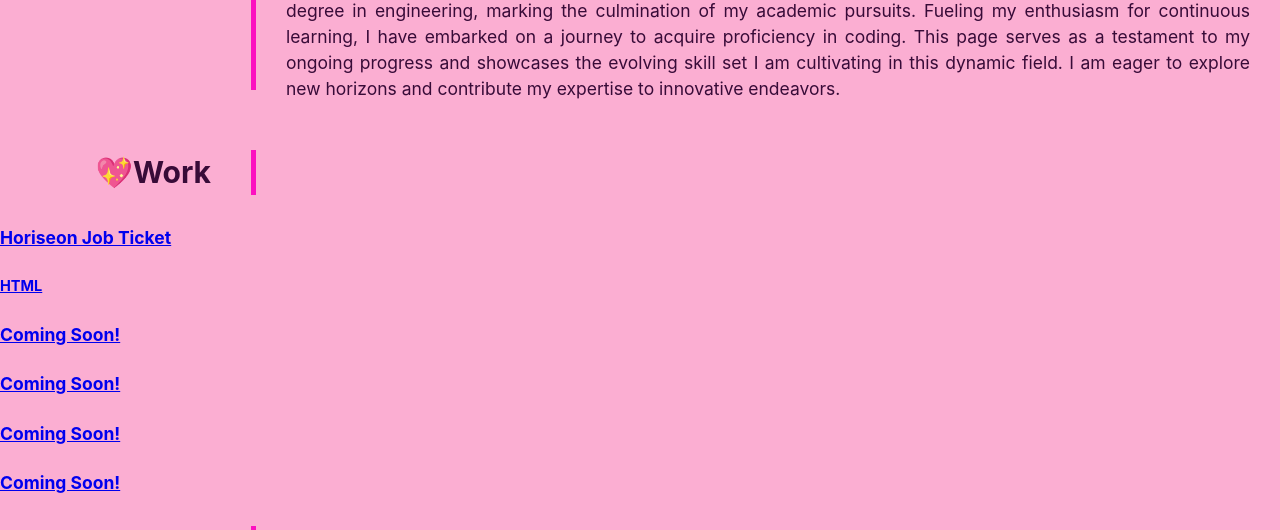
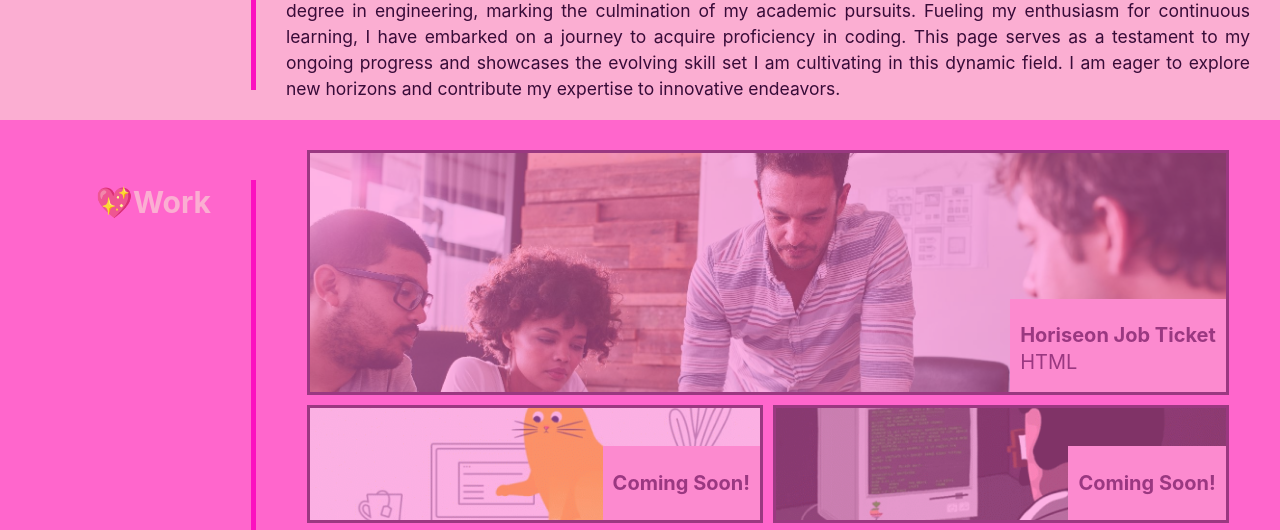
Before and after one commit to a-nord/AshleyNord-Portfolio, a plain HTML site: page index.html in a window 1280 px wide. Shown: the part 790-1320 px from the top of the page. Drawn offline with Linux system fonts and the light colour scheme.

Commit message:
work section has been formatted

```diff
--- a/assets/css/style.css
+++ b/assets/css/style.css
@@ -129,7 +129,7 @@ main{
     font-size: 30px;
 }
 
-/* about me section styling start */
+/*styling about me section*/
 .about-me {
     display: flex;
     justify-content: space-between;
@@ -142,4 +142,82 @@ main{
     width: 100%;
     text-align: justify;
 }
-/* about me section styling end */
+
+/* work section styling */
+.work {
+    padding: 30px 0;
+    display: flex;
+    justify-content: space-between;
+    background-color: var(--rosepink);
+}
+
+.work h3 {
+    color: var(--lavender);
+}
+
+.container-work {
+    width: 100%;
+    height: 500px;
+    display: flex;
+    justify-content: center;
+}
+
+.grid-work {
+    width: 90%;
+    display: grid;
+    grid-template-columns: repeat(2, 1fr);
+    grid-template-rows: repeat(4, 1fr);
+    gap: 10px;
+}
+
+.card {
+    border: solid;
+    color: var(--text);
+    display: flex;
+    justify-content: flex-end;
+    align-items: flex-end;
+    text-decoration: none;
+    background-size: cover;
+    background-position: center;
+    opacity: 0.5;
+}
+
+.large-card{
+    grid-column: 1/3;
+    grid-row: span 2;
+    background-image: url("../images/horiseon.JPG");
+}
+
+.small-card1{
+    background-image: url("../images/cat-coding.gif");
+    background-position: 50% 60%;
+}
+
+.small-card2{
+    background-image: url("../images/coding.gif");
+    background-position: 50% 60%;
+}
+
+.small-card3 {
+    background-image: url("../images/javacript.gif");
+}
+
+.small-card4 {
+    background-image: url("../images/relaxing.gif");
+    background-position: 60% 40%;
+}
+
+.card-tab {
+    background-color: var(--lavender);;
+    color: var(--text);
+    padding: 10px;
+    font-size: 20px;
+    line-height: 0;
+}
+
+.card:hover {
+    opacity: 1.0;
+    background-color: var(--text);
+    box-shadow: 5px 5px 5px var(--text);
+
+}
--- a/index.html
+++ b/index.html
@@ -48,50 +48,53 @@
         <!-- *Note to self: make sure to update every week* -->
         <section class="work" id="work">
             <h3 class="header3">💖Work</h3>
-            <div class="container work">
-            <div class="card large-card">
-                <a href="https://a-nord.github.io/HoriseonJobTicket-CodeRefactorChallenge/">
+            <div class="container-work">
+                <div class="grid-work">
+
+                    <a href="https://a-nord.github.io/HoriseonJobTicket-CodeRefactorChallenge/" class="card large-card" target="_blank">
                         <div class="card-tab">
                              <h4>Horiseon Job Ticket</h4>
-                        <h5>HTML</h5>
+                             <p>HTML</p>
                         </div>
                     </a>
-            </div>
 
-            <div class="card small-card-1">
-                <a href="https://www.google.com">
+
+
+                    <a href="https://www.google.com" class="card small-card1" target="_blank">
                         <div class="card-tab">
                             <h4>Coming Soon!</h4>
-                        <!-- <h5>languages used</h5> -->
+                            <!-- <p>languages used</p> -->
                         </div>
                     </a>
-            </div>
 
-            <div class="card small-card-2">
-                <a href="https://www.google.com">
+
+
+                    <a href="https://www.google.com" class="card small-card2" target="_blank">
                         <div class="card-tab">
                             <h4>Coming Soon!</h4>
-                        <!-- <h5>languages used</h5> -->
+                            <!-- <p>languages used</p> -->
                         </div>
                     </a>
-            </div>
 
-            <div class="card small-card-3">
-                <a href="https://www.google.com">
+
+
+                    <a href="https://www.google.com" class="card small-card3" target="_blank">
                         <div class="card-tab">
                             <h4>Coming Soon!</h4>
-                        <!-- <h5>languages used</h5> -->
+                            <!-- <p>languages used</p> -->
                         </div>
                     </a>
-            </div>
 
-            <div class="card small-card-4">
-                <a href="https://www.google.com">
+
+
+                    <a href="https://www.google.com" class="card small-card4" target="_blank">
                         <div class="card-tab">
                              <h4>Coming Soon!</h4>
-                        <!-- <h5>languages used</h5> -->
+                             <!-- <p>languages used</p> -->
                         </div>
                     </a>
+
+                </div>
             </div>
         </section>
     </main>
```
Also changed, not shown: assets/images/cat-coding.gif (added), assets/images/coding.gif (added), assets/images/horiseon.JPG (added), assets/images/javacript.gif (added), assets/images/relaxing.gif (added). Lines whose indentation alone changed are shown as unchanged.
